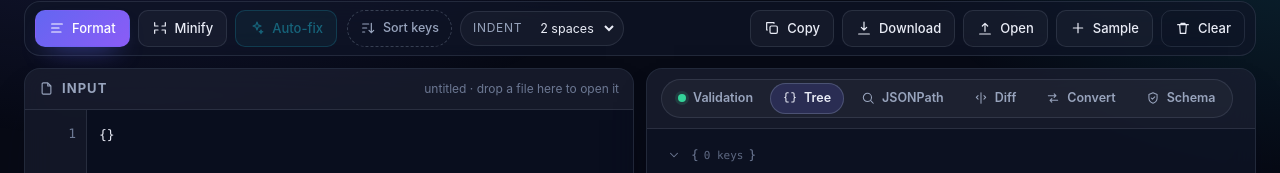
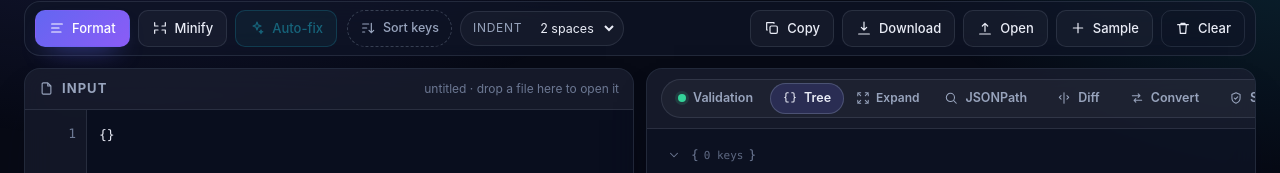
Before and after one commit to alpeshrpatel/formatify, a React (Vite) app: page /#json in a window 1280 px wide. Shown: the part 192-365 px from the top of the page. Built offline with nearby package versions, Linux system fonts and the light colour scheme.

Commit message:
Add JSON tree expand all control

```diff
--- a/src/components/Icon.jsx
+++ b/src/components/Icon.jsx
@@ -43,6 +43,8 @@ const ICONS = {
   moon: <path d="M21 12.8A9 9 0 1111.2 3a7 7 0 009.8 9.8z" />,
   chevronRight: <path d="M9 6l6 6-6 6" />,
   chevronDown: <path d="M6 9l6 6 6-6" />,
+  expandAll: <path d="M8 3H5a2 2 0 00-2 2v3m13-5h3a2 2 0 012 2v3M3 16v3a2 2 0 002 2h3m13-5v3a2 2 0 01-2 2h-3M8 8L3 3m13 5l5-5M8 16l-5 5m13-5l5 5" />,
+  collapseAll: <path d="M8 3v5H3m13-5v5h5M3 16h5v5m13-5h-5v5" />,
   search: (
     <>
       <circle cx="11" cy="11" r="7" />
--- a/src/formats/json/JsonPanel.jsx
+++ b/src/formats/json/JsonPanel.jsx
@@ -48,6 +48,7 @@ export default function JsonPanel({
   const [tab, setTab] = useState(() =>
     validateJson(session.text ?? EMPTY_DOCUMENT).ok ? 'tree' : 'problems',
   );
+  const [expandAll, setExpandAll] = useState(false);
   const [toast, setToast] = useState(null);
   const [fixNotes, setFixNotes] = useState([]);
   const [sourceLabel, setSourceLabel] = useState('untitled');
@@ -337,6 +338,16 @@ export default function JsonPanel({
               </button>
               <button
                 type="button"
+                className="tree-action"
+                aria-label={expandAll ? 'Collapse all JSON nodes' : 'Expand all JSON nodes'}
+                title={expandAll ? 'Collapse all' : 'Expand all'}
+                onClick={() => setExpandAll(!expandAll)}
+              >
+                <Icon name={expandAll ? 'collapseAll' : 'expandAll'} size={14} />
+                {expandAll ? 'Collapse' : 'Expand'}
+              </button>
+              <button
+                type="button"
                 role="tab"
                 aria-selected={tab === 'jsonpath'}
                 className={tab === 'jsonpath' ? 'tab is-active' : 'tab'}
@@ -461,6 +472,7 @@ export default function JsonPanel({
             <JsonTree
               value={result.value}
               sortKeys={sortKeys}
+              expandAll={expandAll}
               onCopyValue={(value, type) => copyToClipboard(value, `${type} value`)}
             />
           )}
--- a/src/formats/json/JsonTree.jsx
+++ b/src/formats/json/JsonTree.jsx
@@ -1,4 +1,4 @@
-import { useMemo, useState } from 'react';
+import { useEffect, useMemo, useRef, useState } from 'react';
 
 import Icon from '../../components/Icon.jsx';
 
@@ -40,9 +40,16 @@ function ScalarValue({ value, onCopy }) {
   );
 }
 
-function TreeNode({ label, value, depth, defaultOpen, onCopyValue, sortKeys, isRoot }) {
-  const [open, setOpen] = useState(defaultOpen ?? depth < 2);
+function TreeNode({ label, value, depth, defaultOpen, onCopyValue, sortKeys, isRoot, expandAll }) {
+  const [open, setOpen] = useState(expandAll || (defaultOpen ?? depth < 2));
+  const previousExpandAll = useRef(expandAll);
   const container = isContainer(value);
+
+  useEffect(() => {
+    if (previousExpandAll.current === expandAll) return;
+    previousExpandAll.current = expandAll;
+    setOpen(expandAll);
+  }, [expandAll]);
 
   const entries = useMemo(() => {
     if (!container) return [];
@@ -100,6 +107,7 @@ function TreeNode({ label, value, depth, defaultOpen, onCopyValue, sortKeys, isR
               depth={depth + 1}
               onCopyValue={onCopyValue}
               sortKeys={sortKeys}
+              expandAll={expandAll}
             />
           ))}
           {entries.length > shown.length && (
@@ -114,7 +122,7 @@ function TreeNode({ label, value, depth, defaultOpen, onCopyValue, sortKeys, isR
 }
 
 /** Collapsible explorer for a parsed JSON value. */
-export default function JsonTree({ value, onCopyValue, sortKeys }) {
+export default function JsonTree({ value, onCopyValue, sortKeys, expandAll = false }) {
   if (!isContainer(value)) {
     return (
       <div className="tree-scroll">
@@ -130,6 +138,7 @@ export default function JsonTree({ value, onCopyValue, sortKeys }) {
         defaultOpen
         onCopyValue={onCopyValue}
         sortKeys={sortKeys}
+        expandAll={expandAll}
         isRoot
       />
     </div>
--- a/src/styles.css
+++ b/src/styles.css
@@ -545,6 +545,28 @@ button {
   color: var(--text);
   background: var(--accent-soft);
   box-shadow: inset 0 0 0 1px var(--border-strong);
+}
+
+.tree-action {
+  display: inline-flex;
+  place-items: center;
+  gap: 6px;
+  min-width: 30px;
+  height: 30px;
+  padding: 0 8px;
+  border: none;
+  border-radius: 999px;
+  background: transparent;
+  color: var(--muted);
+  font: inherit;
+  font-size: 12px;
+  font-weight: 600;
+  cursor: pointer;
+}
+
+.tree-action:hover {
+  color: var(--text);
+  background: var(--accent-soft);
 }
 
 .dot {
```
Also changed, not shown: 1 other file (tests, documents, lock files or other folders).
